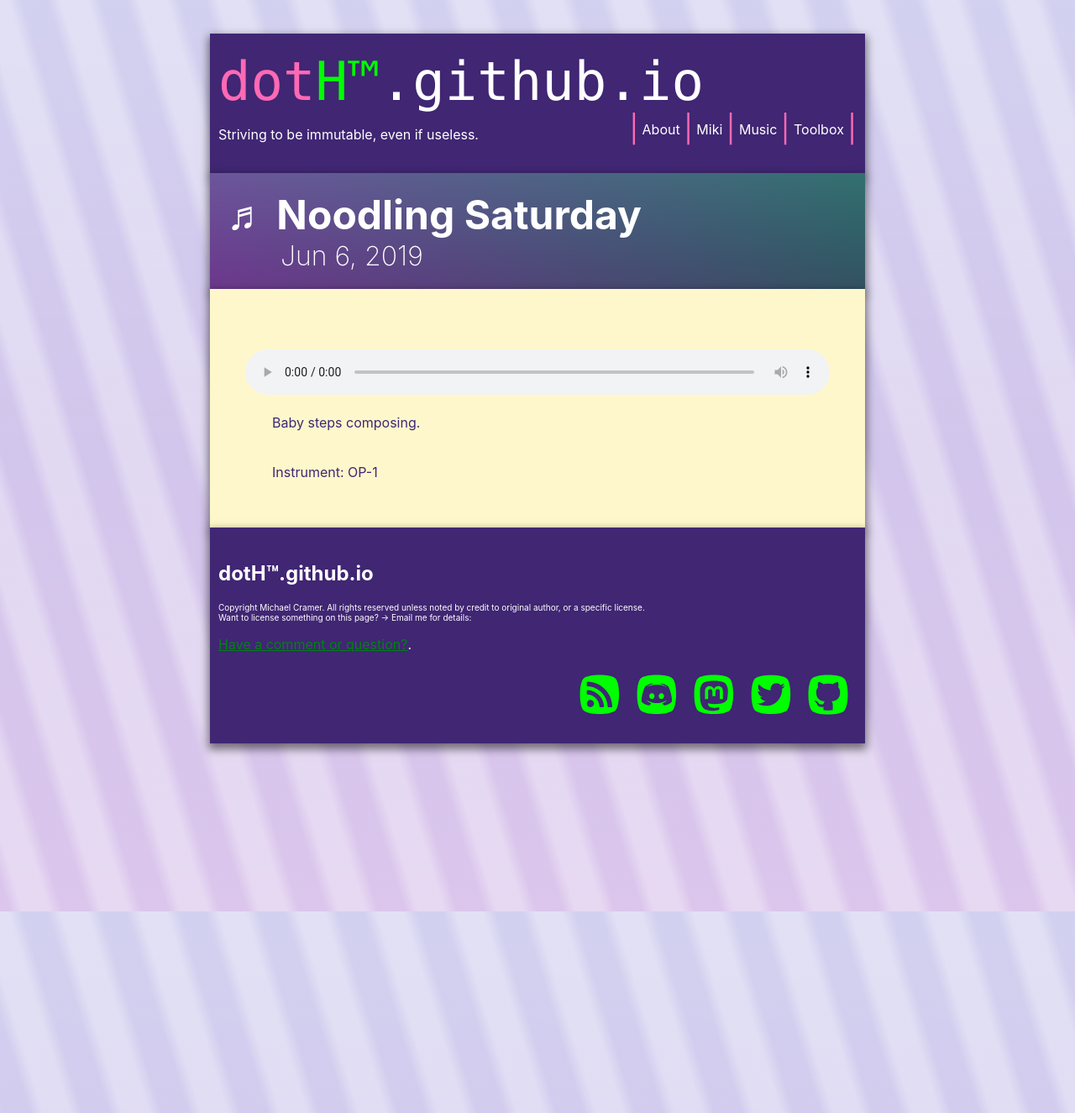
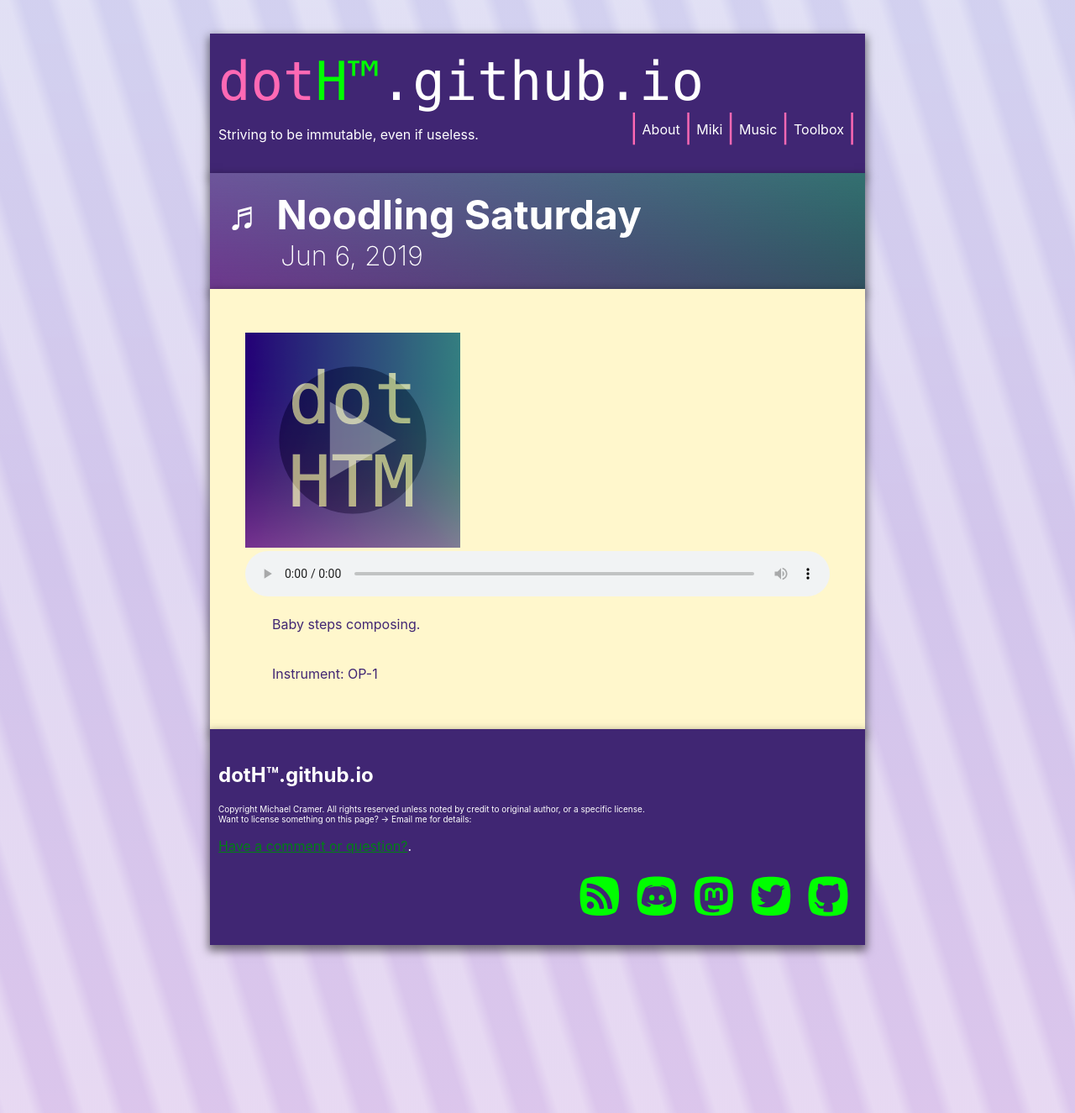
Before and after one commit to dotHTM/dothtm.github.io, a Jekyll site: the page built from music/2019-04-17_nooding_Saturday.md, in a window 1280 px wide. Shown: the whole page at 84% size. Built offline with Jekyll 4.4.1, drawn with Linux system fonts in a browser that asks for light colours.

Commit message:
layout fix 🤞

```diff
--- a/_layouts/default.html
+++ b/_layouts/default.html
@@ -10,8 +10,8 @@
         <div class="post-content">
           {% if page.image %}
           <img src="{{ page.image | absoute_url }}" />
-          {% else if page.default_image %}
-          <img src="{{ page.default_image | absoute_url }}" />
+          {% else if layout.default_image %}
+          <img src="{{ layout.default_image | absoute_url }}" />
           {% endif %}
           {{ content }}
         </div>
```
Also changed, not shown: music/2019-09-28_Buzzard.md (+1 -1 lines).
